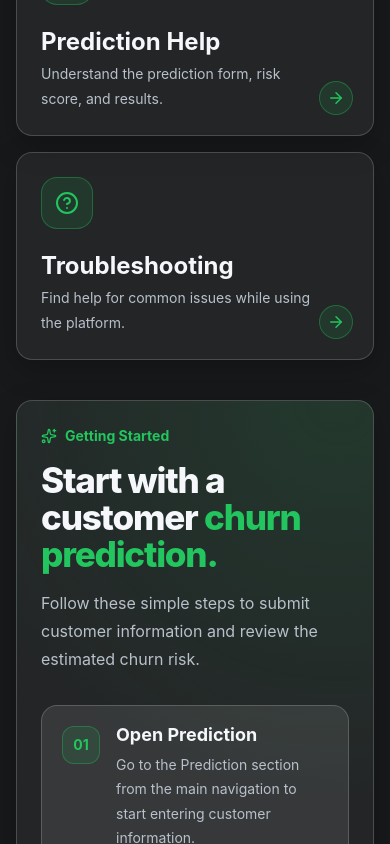
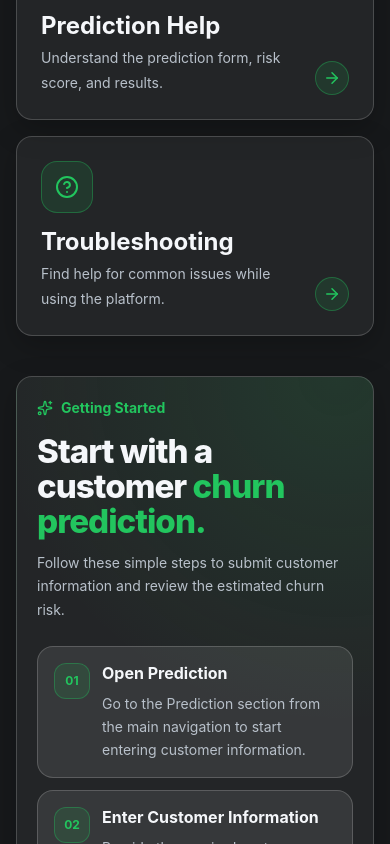
Before and after one commit to annnuspeaks/customer-churn-prediction, a React app in the folder frontend/: page /support in a window 390 px wide. Shown: the part 860-1704 px from the top of the page. Built offline with nearby package versions, Linux system fonts and the light colour scheme; the HTML template or start-up script is replaced by a standard one.

Commit message:
feat(frontend): complete support responsive design

```diff
--- a/frontend/src/pages/Support/Support.css
+++ b/frontend/src/pages/Support/Support.css
@@ -463,11 +463,53 @@
 
 @media (max-width: 900px) {
   .support-content {
+    margin-top: var(--space-12);
     padding: var(--space-8);
+  }
+
+  .support-content__header {
+    max-width: 680px;
+  }
+
+  .support-content__header h2,
+  .support-content__header p {
+    max-width: 620px;
   }
 
   .support-steps {
     grid-template-columns: 1fr;
+    gap: var(--space-4);
+  }
+
+  .support-step {
+    min-width: 0;
+  }
+
+  .support-step > div {
+    min-width: 0;
+  }
+
+  .support-step h3,
+  .support-step p {
+    overflow-wrap: break-word;
+  }
+
+  .support-options {
+    grid-template-columns: 1fr;
+    gap: var(--space-4);
+  }
+
+  .support-card {
+    min-height: 0;
+    padding: var(--space-6);
+  }
+
+  .support-card__icon {
+    margin-bottom: var(--space-4);
+  }
+
+  .support-card__content {
+    padding-right: 42px;
   }
 }
 
@@ -476,31 +518,120 @@
     scroll-margin-top: 90px;
 
     margin-top: var(--space-10);
+    padding: var(--space-5);
+
+    border-radius: var(--radius-lg);
+  }
+
+  .support-content__header {
+    margin-bottom: var(--space-6);
+  }
+
+  .support-content__header h2 {
+    margin-bottom: var(--space-3);
+
+    font-size: clamp(1.8rem, 8.5vw, 2.5rem);
+    line-height: 1.05;
+    letter-spacing: -0.03em;
+  }
+
+  .support-content__header p {
+    font-size: var(--font-size-sm);
+    line-height: 1.7;
+  }
+
+  .support-steps {
+    gap: var(--space-3);
+  }
+
+  .support-step {
+    gap: var(--space-3);
+    padding: var(--space-4);
+  }
+
+  .support-step__number {
+    flex: 0 0 36px;
+
+    width: 36px;
+    height: 36px;
+
+    font-size: 0.75rem;
+  }
+
+  .support-step h3 {
+    margin-bottom: var(--space-2);
+
+    font-size: var(--font-size-md);
+    line-height: 1.3;
+  }
+
+  .support-step p {
+    font-size: var(--font-size-sm);
+    line-height: 1.65;
+  }
+
+  .support-assistance {
+    flex-direction: column;
+    align-items: stretch;
+    gap: var(--space-5);
+
+    margin-top: var(--space-10);
     padding: var(--space-6);
 
     border-radius: var(--radius-lg);
   }
 
-  .support-content__header {
-    margin-bottom: var(--space-8);
+  .support-assistance__content {
+    max-width: 100%;
   }
 
-  .support-content__header h2 {
-    font-size: clamp(1.9rem, 9vw, 2.7rem);
+  .support-assistance h2 {
+    font-size: clamp(1.6rem, 7vw, 2.2rem);
+    line-height: 1.1;
   }
 
-  .support-step {
-    gap: var(--space-4);
-    padding: var(--space-5);
+  .support-assistance p {
+    font-size: var(--font-size-sm);
+    line-height: 1.7;
   }
 
-  .support-step__number {
-    width: 38px;
-    height: 38px;
+  .support-assistance__action {
+    width: 100%;
+    min-height: 46px;
+
+    text-align: center;
+  }
+}
+
+@media (max-width: 380px) {
+  .support-page {
+    width: calc(100% - 24px);
+  }
+
+  .support-hero h1 {
+    font-size: clamp(2.35rem, 13vw, 3.25rem);
+  }
+
+  .support-card {
+    min-height: 140px;
+    padding: var(--space-4);
+  }
+
+  .support-card__icon {
+    width: 42px;
+    height: 42px;
   }
 
   .support-card__arrow {
-    right: var(--space-5);
-    bottom: var(--space-5);
+    right: var(--space-4);
+    bottom: var(--space-4);
   }
+
+  .support-assistance {
+  padding: var(--space-5);
 }
+
+.support-assistance__action {
+  min-height: 44px;
+}
+}
```
Also changed, not shown: 2 other files (tests, documents, lock files or other folders).
